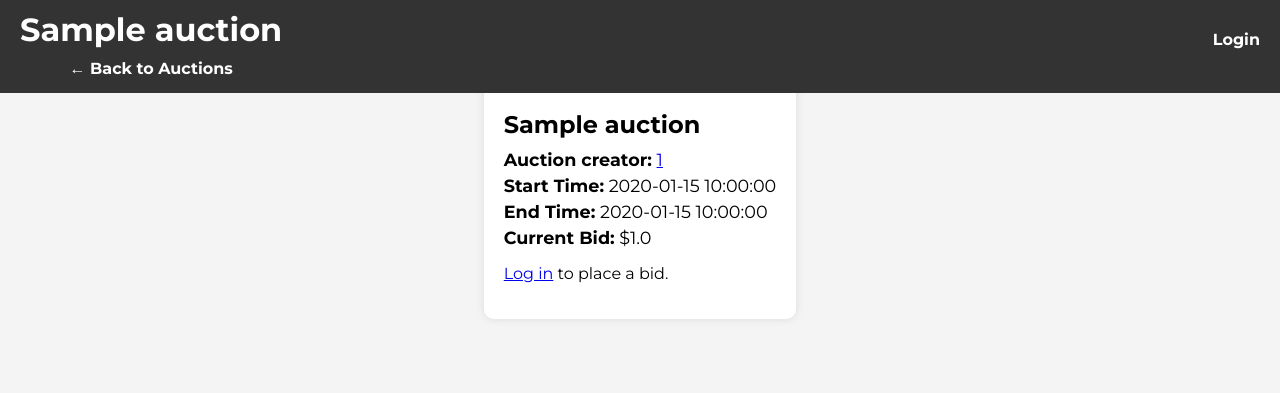
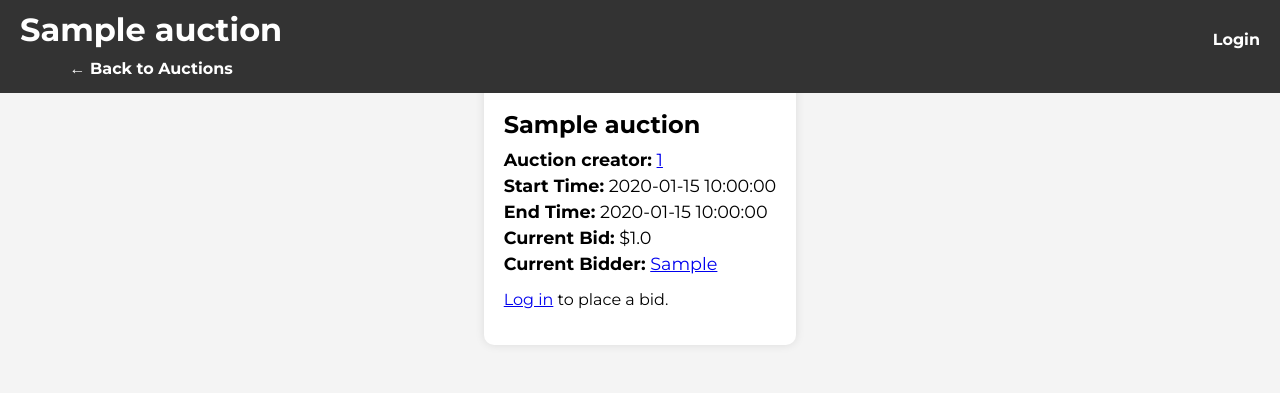
Before and after one commit to TheBighi/Auction, a Flask app: page /auction/1 in a window 1280 px wide. Shown: the top 393 px of the page. Run offline with Flask 3, Linux system fonts and the light colour scheme; tables that the repository leaves empty hold one stand-in row (values such as "Sample post").

Commit message:
Update auction.html

```diff
--- a/Auction-main/Templates/auction.html
+++ b/Auction-main/Templates/auction.html
@@ -132,6 +132,7 @@
             <p><strong>Start Time:</strong> {{ auction.start_time }}</p>
             <p><strong>End Time:</strong> {{ auction.end_time }}</p>
             <p><strong>Current Bid:</strong> ${{ auction.current_bid }}</p>
+            <p><strong>Current Bidder:</strong> <a href="/account/{{ auction.current_bidder }}">{{ auction.current_bidder }}</a></p>
         </div>
 
         {% if user_id %}
@@ -141,12 +142,13 @@
                 <label for="bid">Your Bid ($):</label>
                 <input type="number" id="bid" name="bid" step="0.01" required>
                 <button type="submit">Submit Bid</button>
-                {% if user_id == creator %}
-                    <form action="{{ url_for('delete_auction', auction_id=auction.id) }}" method="POST" onsubmit="return confirm('Are you sure you want to delete this auction?');">
-                        <button type="submit" id="delbut">Delete Auction</button>
-                    </form>
-                {% endif %}
             </form>
+
+            {% if user_id == creator %}
+                <form action="{{ url_for('delete_auction', auction_id=auction.id) }}" method="POST" onsubmit="return confirm('Are you sure you want to delete this auction?');">
+                    <button type="submit" id="delbut">Delete Auction</button>
+                </form>
+            {% endif %}
         </div>
 
     {% else %}
```
